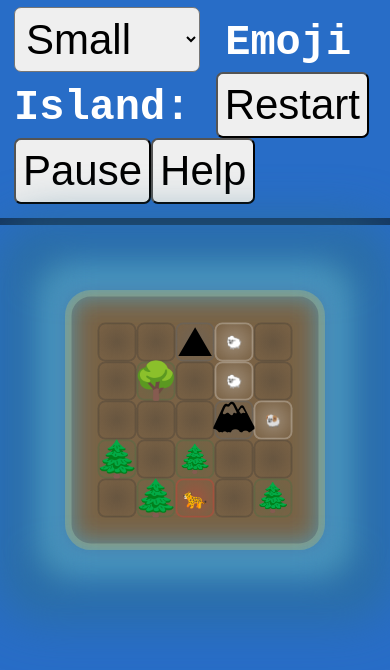
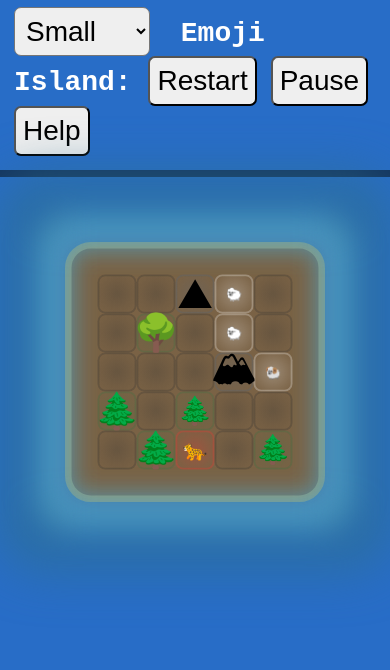
Before and after one commit to shiftyp/emoji_island, a React (Vite) app: page / in a window 390 px wide. Shown: the top 670 px of the page. Built offline with nearby package versions, Linux system fonts and the light colour scheme.

Commit message:
Changed mobile breakpoint to use resolution query

```diff
--- a/src/main.css
+++ b/src/main.css
@@ -7,11 +7,11 @@ body {
 }
 
 h2 {
-  font-size: 2em;
+  font-size: 2rem;
 }
 
 h3 {
-  font-size: 1.8em;
+  font-size: 1.5rem;
 }
 
 h1,
@@ -38,7 +38,7 @@ p a {
 
 p,
 li {
-  font-size: 1.2em;
+  font-size: 1.2rem;
 }
 
 @keyframes shake {
@@ -95,6 +95,12 @@ li {
   padding: 0.5rem;
   border-radius: 0.5rem;
   font-size: 1em;
+  margin-right: 1rem;
+}
+
+.button:last-child,
+.select:last-child {
+  margin-right: 0;
 }
 
 .layout {
@@ -224,14 +230,18 @@ li {
   }
 }
 
-@media only screen and (max-width: 640px) {
-  h1 {
+@media only screen and (min-resolution: 200dpi) {
+  body {
+    font-size: 20px;
+  }
+  h2 {
+    font-size: 6rem;
+  }
+  h3 {
+    font-size: 5rem;
+  }
+  p,
+  li {
     font-size: 3rem;
   }
-  h2,
-  h3,
-  p,
-  li {
-    font-size: 2em;
-  }
 }
```
